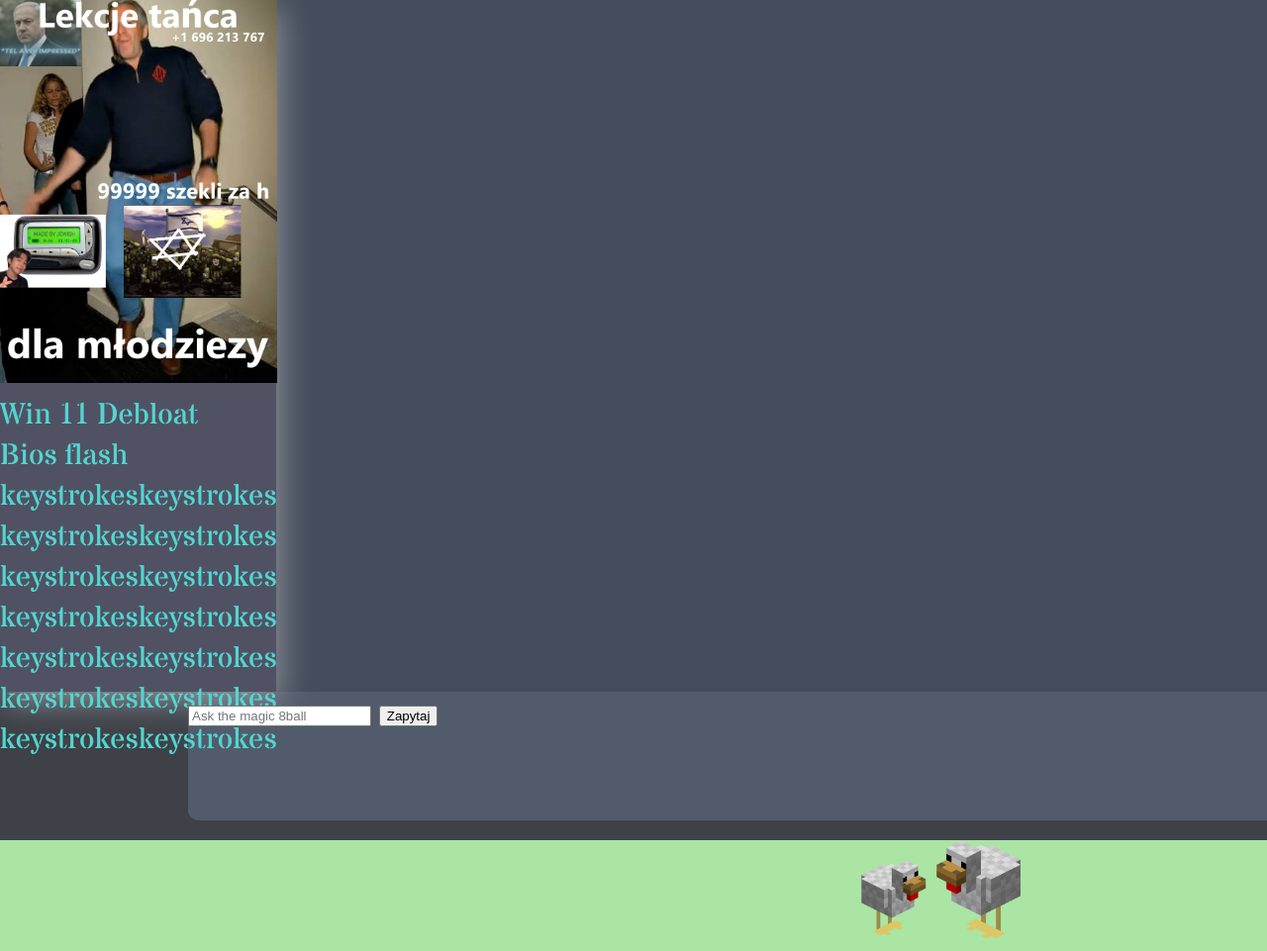
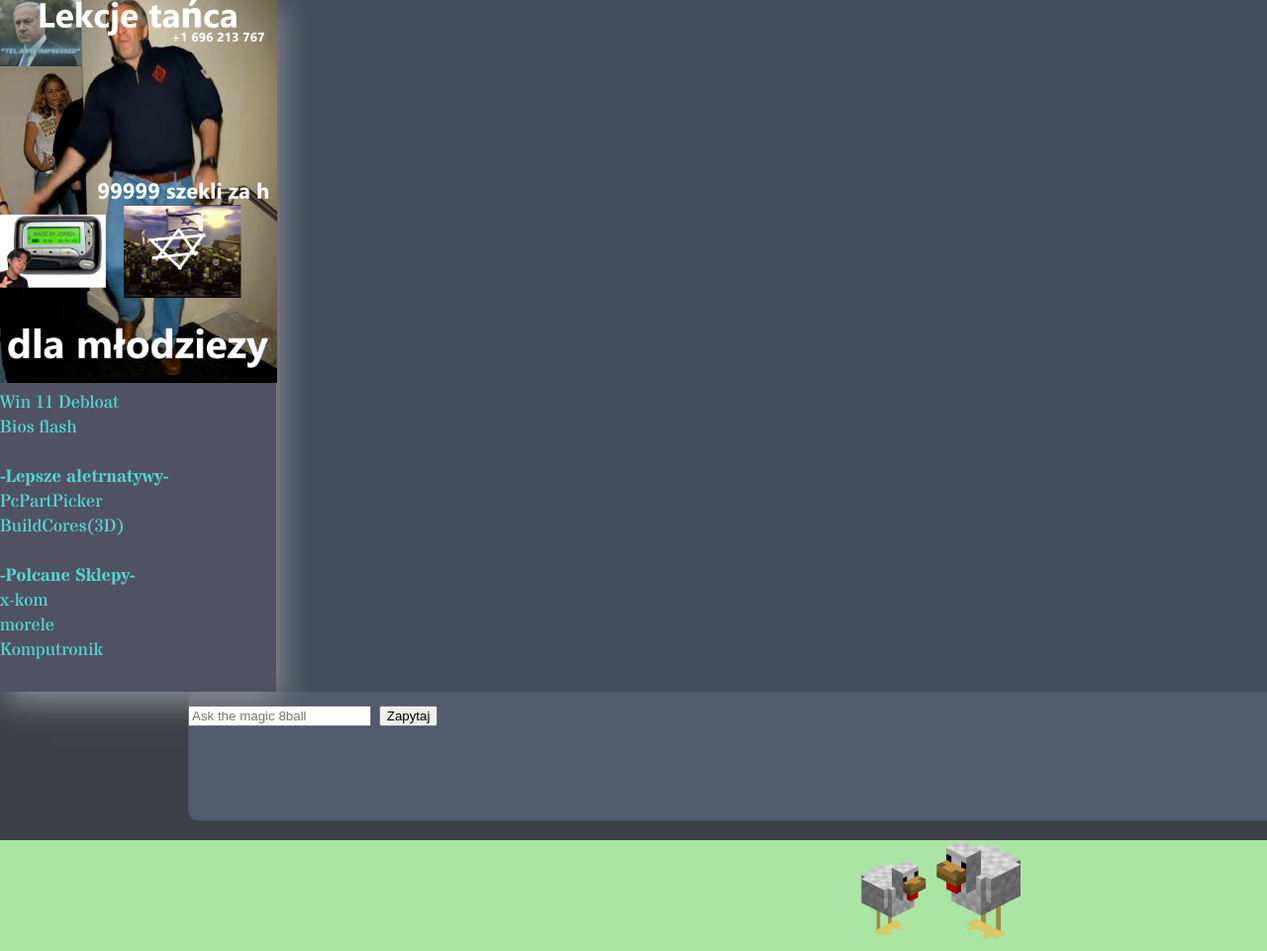
Before and after one commit to 9BallHub/kps, a PHP site: page /faq.php in a window 1280 px wide; the page is wider, and only the part inside the window is pictured. Shown: the part 1601-2562 px from the top of that part at 99% size. Run offline with PHP 8.4, Linux system fonts and the light colour scheme.

Commit message:
dodano linki do FAQ
aka gdzie lepiej sobie podobierac czesci

```diff
--- a/faq.php
+++ b/faq.php
@@ -206,14 +206,14 @@ if ($_SERVER["REQUEST_METHOD"] === "POST" && isset($_POST["myInput"])) {
 <img id="wujo"  src="wujek.png">
         </a>
 <a href="https://www.youtube.com/watch?v=_Wep0VVzBGU">Win 11 Debloat</a></br>
-<a href="https://www.youtube.com/watch?v=IVVJ-9xBcPw">Bios flash</a></br>
-keystrokeskeystrokes</br>
-keystrokeskeystrokes</br>
-keystrokeskeystrokes</br>
-keystrokeskeystrokes</br>
-keystrokeskeystrokes</br>
-keystrokeskeystrokes</br>
-keystrokeskeystrokes</br>
+<a href="https://www.youtube.com/watch?v=IVVJ-9xBcPw">Bios flash</a></br></br>
+<b>-Lepsze aletrnatywy-</b></br>
+<a href="https://pl.pcpartpicker.com/">PcPartPicker</a></br>
+<a href="https://www.buildcores.com/">BuildCores(3D)</a></br></br>
+<b>-Polcane Sklepy-</b></br>
+<a href="https://www.x-kom.pl/">x-kom</a></br>
+<a href="https://www.morele.net/podzespoly-komputerowe/podzespoly-komputerowe/">morele</a></br>
+<a href="https://www.komputronik.pl/category/5805/czesci-pc.html">Komputronik</a></br>
 
 
 
--- a/styl_1.css
+++ b/styl_1.css
@@ -73,7 +73,7 @@ padding:20px;
 
 #pricing
 {
-font-size:30px;
+font-size:18px;
 height:700px;
 width:279px;
 background:#505264;
@@ -81,6 +81,11 @@ float:left;
 box-shadow:5px 10px 30px #8c9099;
 text-decoration: none;
 color:#52d6d0
+}
+
+span
+{
+font-size:30px;
 }
 
 
@@ -149,9 +154,12 @@ font-size:35px;
 a
 {
 text-decoration: none;
-color:#52d6d0
+color:#52d6d0;
 }
 #wujo
 {
 width:280px;
 }
+#pricing span {
+    font-size: 18px;
+}
```
